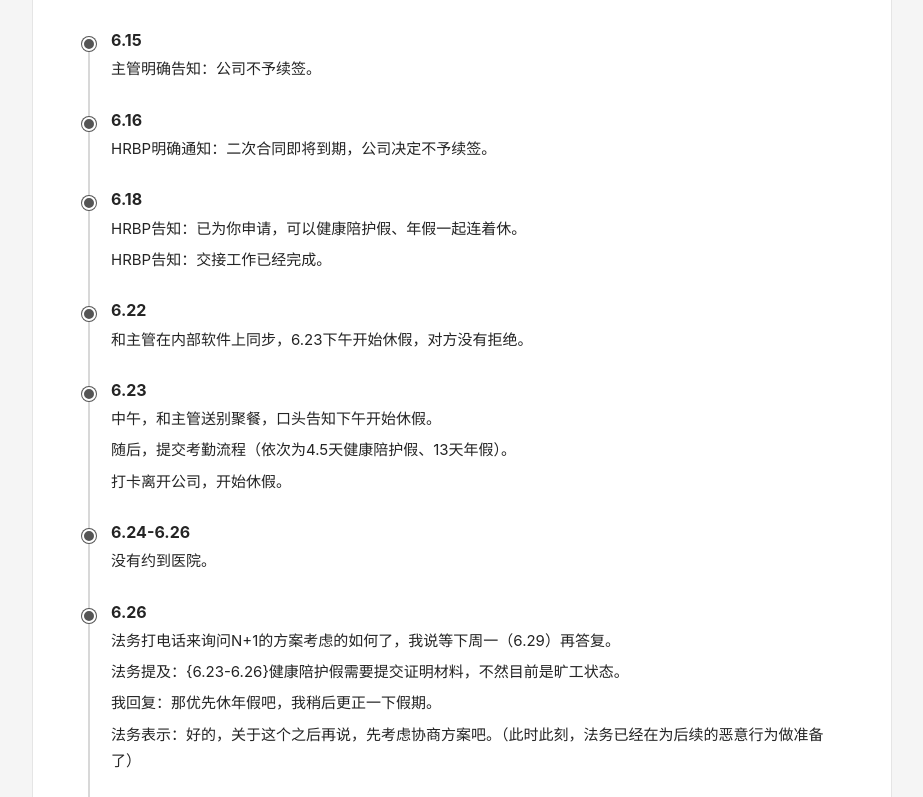
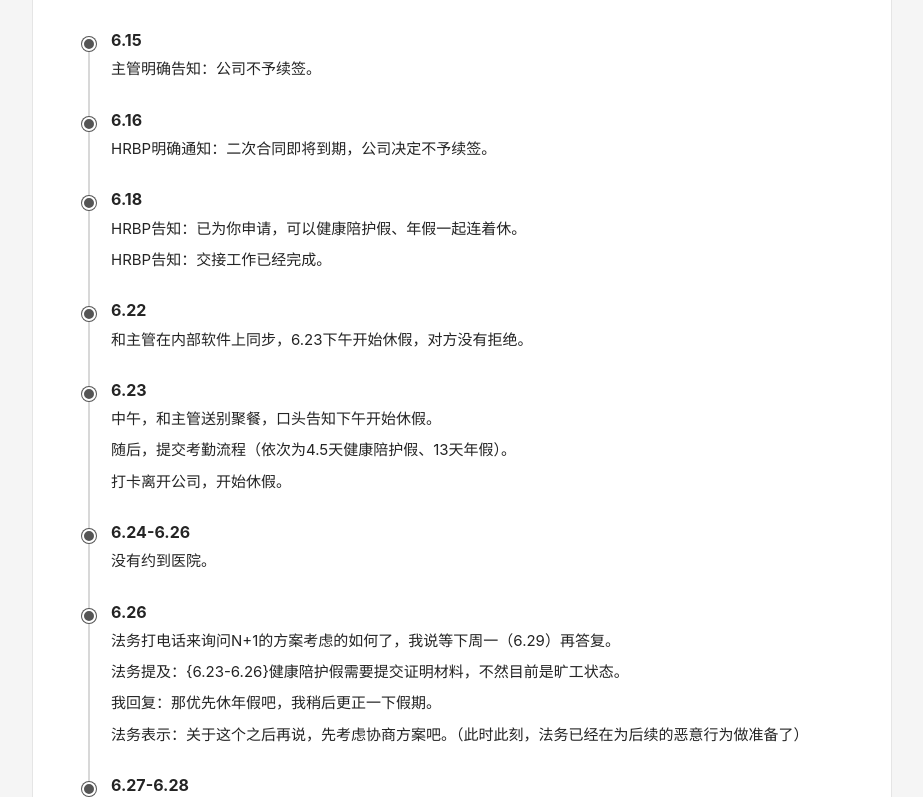
Before and after one commit to Duoduo-QAQ/TimeLine, a plain HTML site: page index.html in a window 1280 px wide. Shown: the part 144-941 px from the top of the page, without its empty margins (178-1101 px from the left). Drawn offline with Linux system fonts and the light colour scheme.

Commit message:
Add files via upload

```diff
--- a/index.html
+++ b/index.html
@@ -162,7 +162,7 @@
         <p>法务打电话来询问N+1的方案考虑的如何了，我说等下周一（6.29）再答复。</p>
         <p>法务提及：{6.23-6.26}健康陪护假需要提交证明材料，不然目前是旷工状态。</p>
         <p>我回复：那优先休年假吧，我稍后更正一下假期。</p>
-        <p>法务表示：好的，关于这个之后再说，先考虑协商方案吧。（此时此刻，法务已经在为后续的恶意行为做准备了）</p>
+        <p>法务表示：关于这个之后再说，先考虑协商方案吧。（此时此刻，法务已经在为后续的恶意行为做准备了）</p>
       </li>
 
       <li class="event">
```
